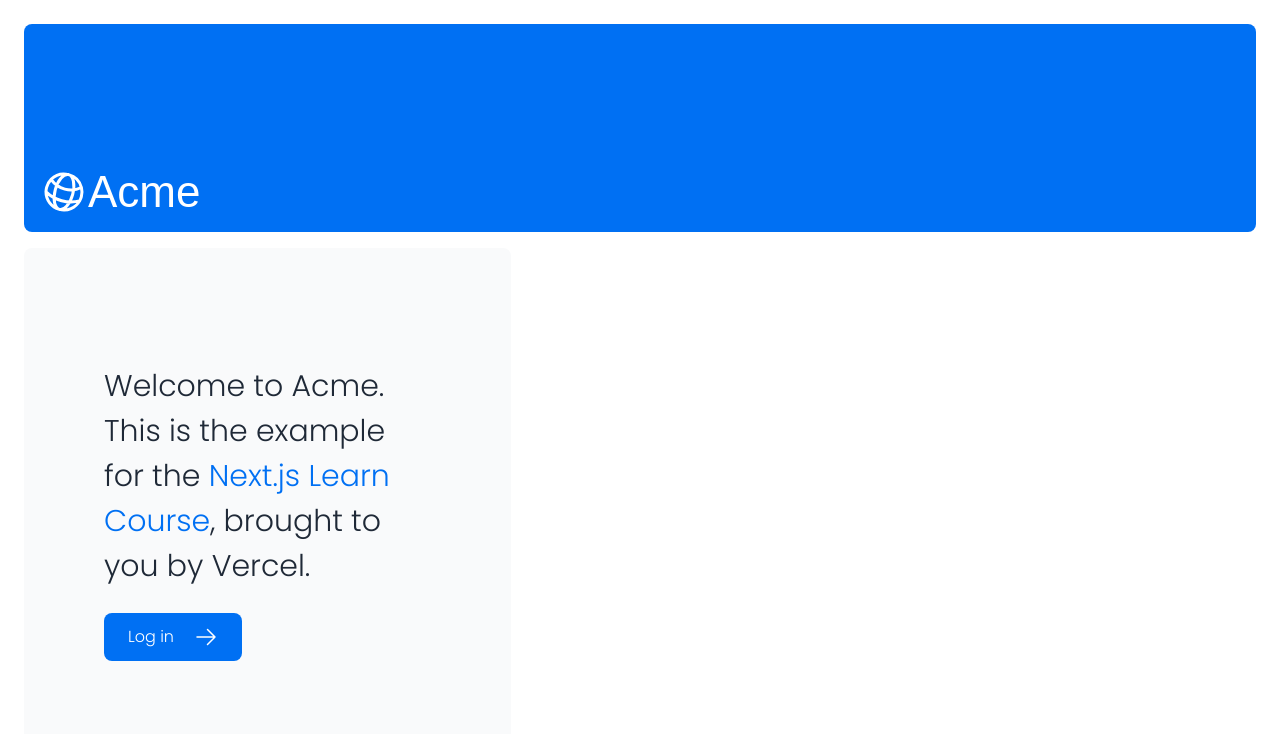
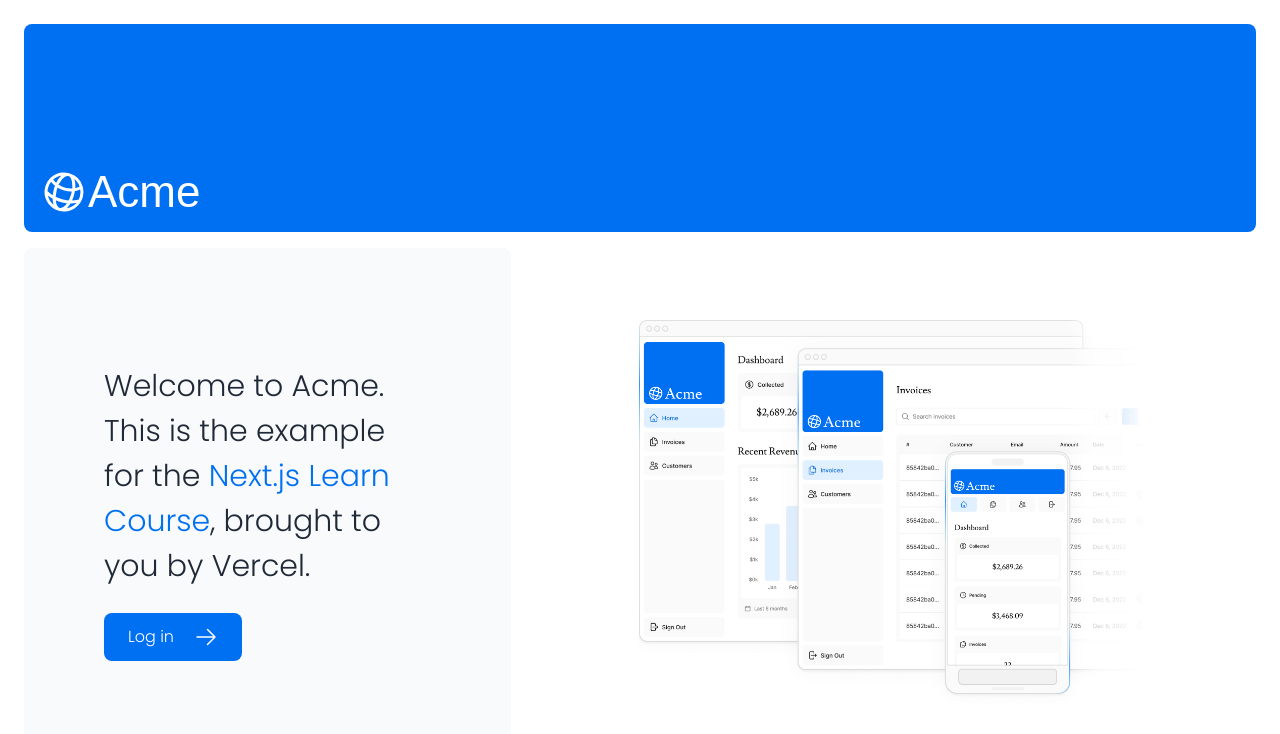
Before and after one commit to Rachel-Kenyani/nextjs-dashboard, a Next.js app: page / in a window 1280 px wide. Shown: the top 734 px of the page. Built offline with nearby package versions, Linux system fonts and the light colour scheme; a web font is replaced by a local one.

Commit message:
added images with next/image

```diff
--- a/app/page.tsx
+++ b/app/page.tsx
@@ -1,6 +1,7 @@
 import AcmeLogo from "@/app/ui/acme-logo";
 import { ArrowRightIcon } from "@heroicons/react/24/outline";
 import Link from "next/link";
+import Image from "next/image";
 
 export default function Page() {
   return (
@@ -25,7 +26,21 @@
           </Link>
         </div>
         <div className="flex items-center justify-center p-6 md:w-3/5 md:px-28 md:py-12">
-          {/* Add Hero Images Here */}
+          <Image
+            src="/hero-desktop.png"
+            width={1000}
+            height={760}
+            priority={true}
+            className="hidden md:block"
+            alt="Screenshots of the dashboard project showing desktop version"
+          />
+          <Image
+            src="/hero-mobile.png"
+            width={560}
+            height={620}
+            className="block md:hidden"
+            alt="Screenshots of the dashboard project showing desktop version"
+          />
         </div>
       </div>
     </main>
```
